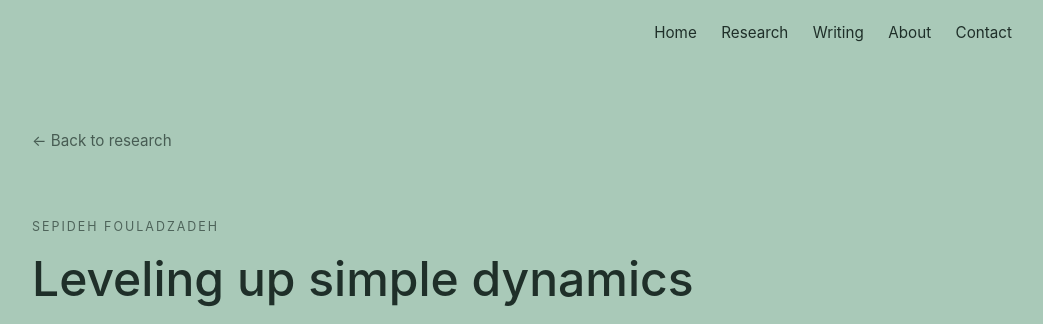
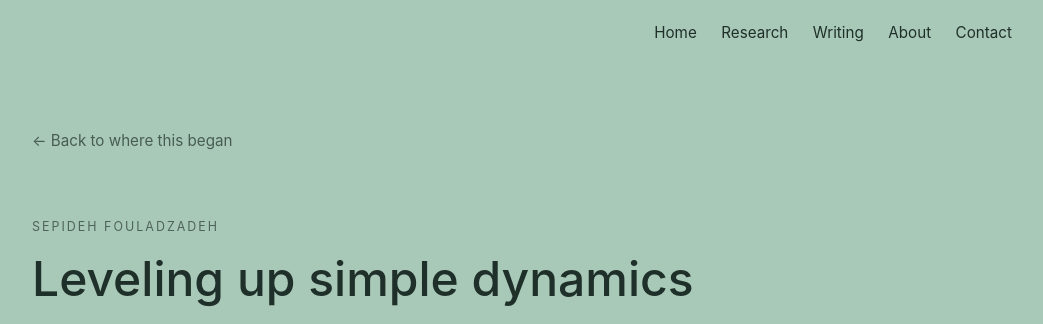
Before and after one commit to SepidehFouladzadeh/SepidehFouladzadeh.github.io, a Jekyll site: the page built from _posts/2026-07-19-beyond-simple-dynamics.md, in a window 1280 px wide. Shown: the top 324 px of the page, without its empty margins (228-1271 px from the left). Built offline with Jekyll 4.4.1, drawn with Linux system fonts in a browser that asks for light colours.

Commit message:
back to edited

```diff
--- a/_layouts/exploration.html
+++ b/_layouts/exploration.html
@@ -750,9 +750,13 @@
 
   <main class="essay-page">
 
-    <a href="/#writing" class="back-link">
+    <!-- <a href="/#writing" class="back-link">
       ← Back to research
-    </a>
+    </a> -->
+
+    <a href="{{ page.back_url | default: '/#research' }}" class="back-link">
+        ← {{ page.back_text | default: 'Back to research' }}
+        </a>
 
     <article>
       <header class="essay-header">
```
